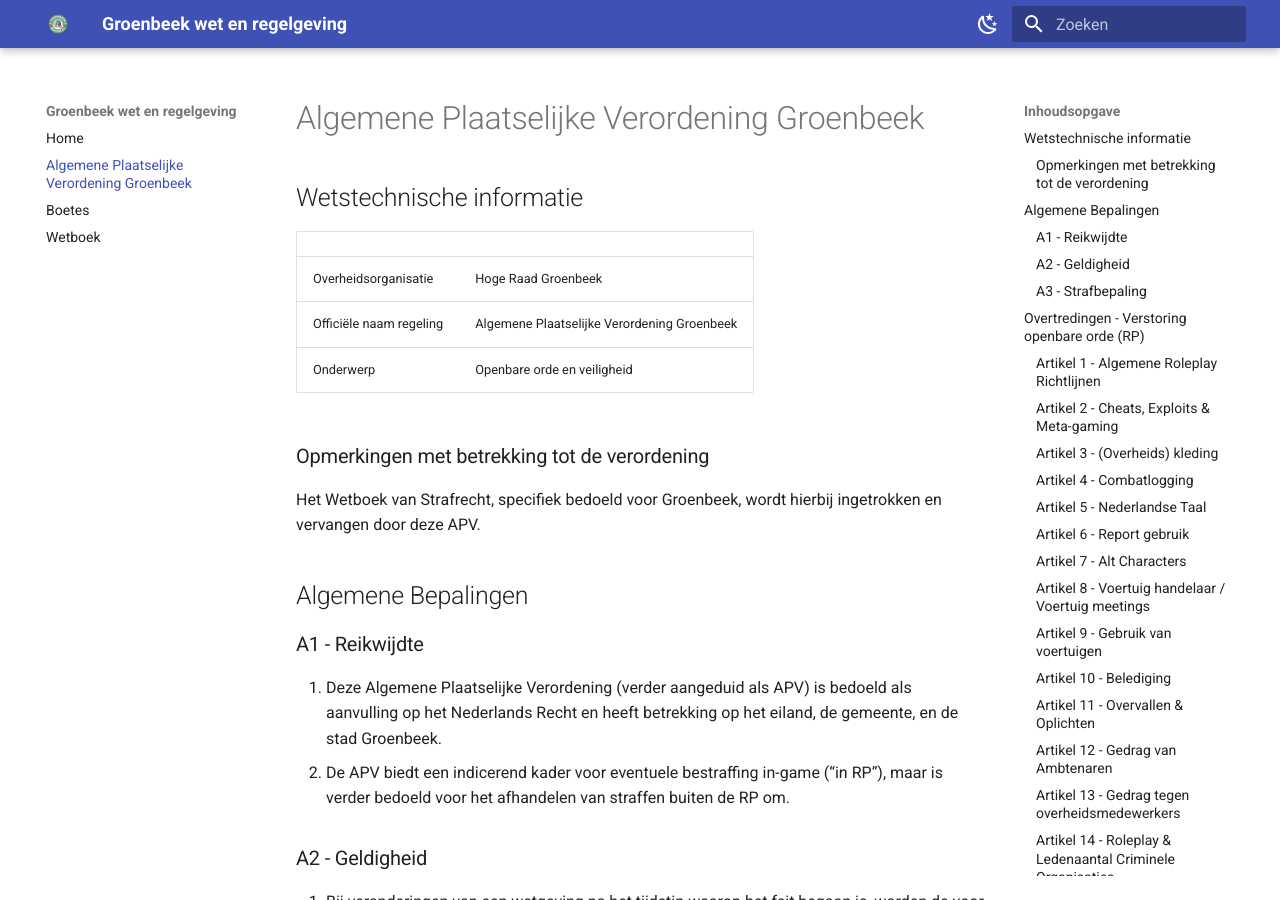
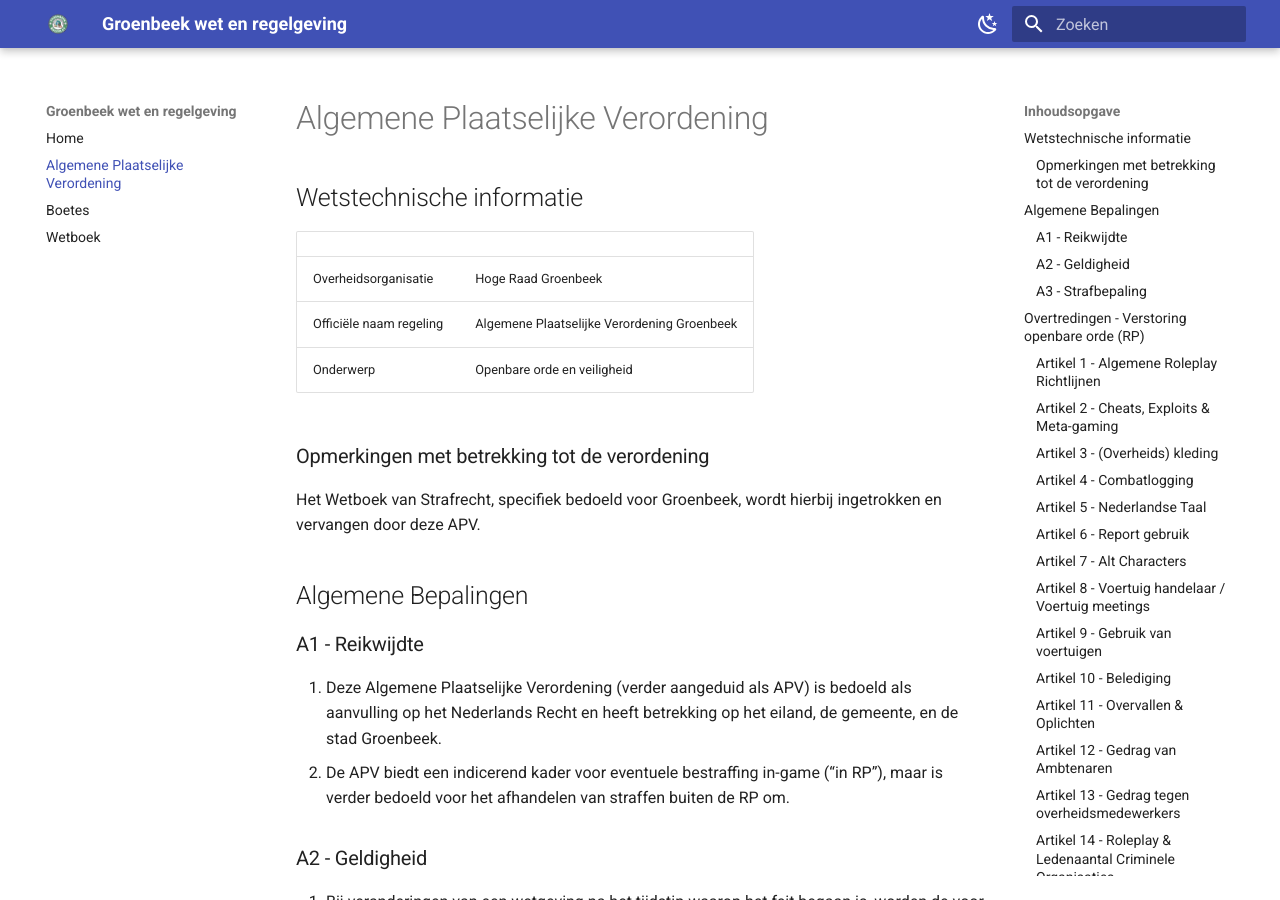
Before and after one commit to Samveldh/groenbeekroleplay-wetenregelgeving, an MkDocs documentation site: the page built from docs/apv.md, in a window 1280 px wide and 900 px high. Built offline with MkDocs 1.6.1 and Material for MkDocs 9.7.7, drawn with Linux system fonts in a browser that asks for light colours.

Commit message:
Update apv.md

```diff
--- a/docs/apv.md
+++ b/docs/apv.md
@@ -1,4 +1,4 @@
-# Algemene Plaatselijke Verordening Groenbeek
+# Algemene Plaatselijke Verordening
 
 ## Wetstechnische informatie
 
```
